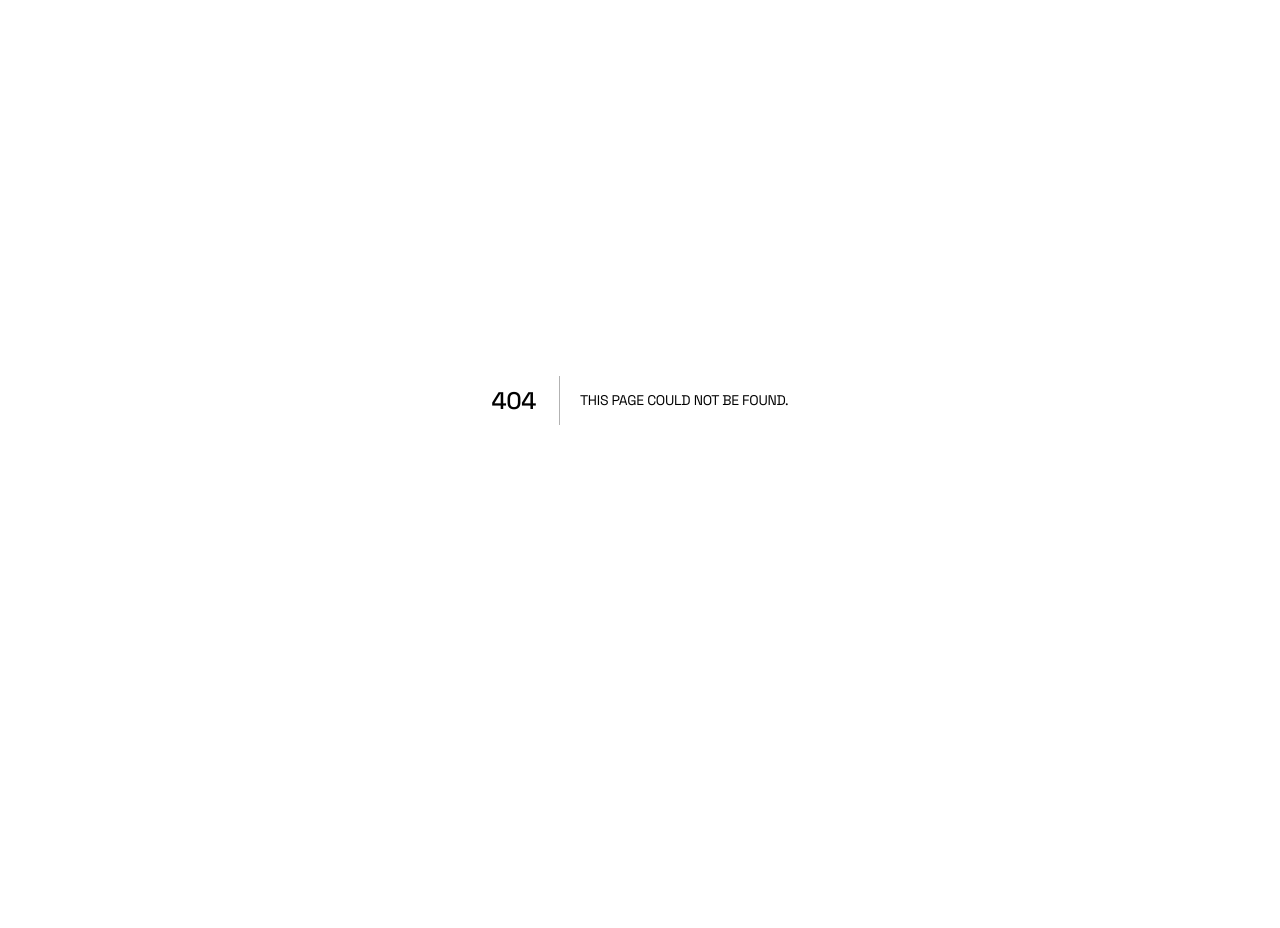
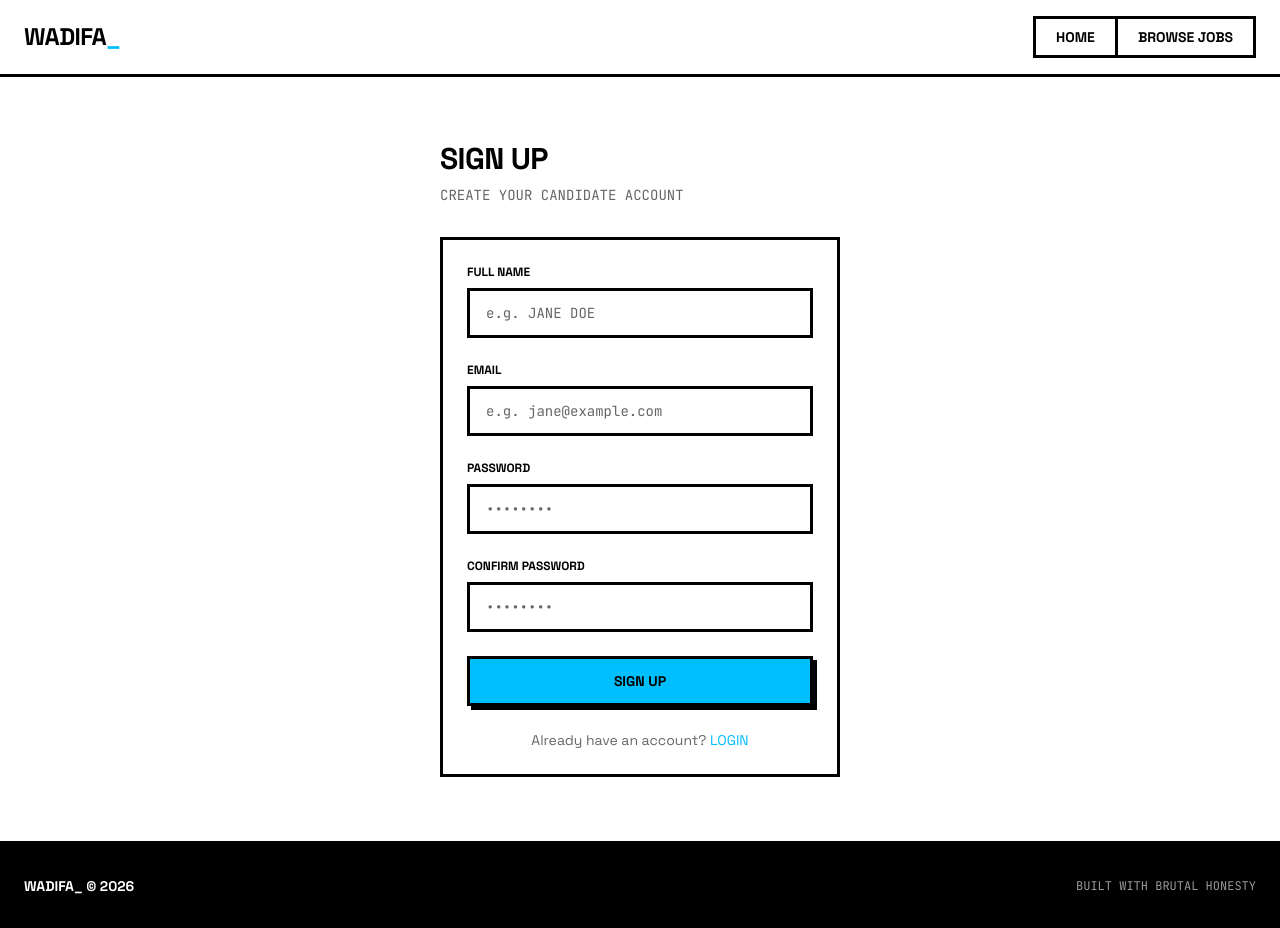
Before and after one commit to vannbo-93/job-board, a Next.js app: page /signup in a window 1280 px wide. Before the commit this address had no page. Before the commit the page ends 800 px from the top, so only its background shows below. Built offline with nearby package versions, Linux system fonts and the light colour scheme.

Commit message:
feat: add candidate signup with hashed passwords

```diff
--- /dev/null
+++ b/app/(app)/signup/page.tsx
@@ -0,0 +1,17 @@
+/** @format */
+
+import SignupForm from "@/components/auth/SignupForm";
+
+function SignupPage() {
+  return (
+    <div className="max-w-md mx-auto py-16 px-6">
+      <h1 className="text-3xl mb-2">SIGN UP</h1>
+      <p className="font-mono text-sm text-muted-foreground mb-8">
+        CREATE YOUR CANDIDATE ACCOUNT
+      </p>
+      <SignupForm />
+    </div>
+  );
+}
+
+export default SignupPage;
--- /dev/null
+++ b/app/actions/auth/auth.action.ts
@@ -0,0 +1,45 @@
+/** @format */
+
+"use server";
+
+import { redirect } from "next/navigation";
+import { signup } from "@/services/auth/auth.service";
+
+export type SignupState =
+  | {
+      errors?: Record<string, string[] | undefined>;
+      values?: { name: string; email: string };
+    }
+  | undefined;
+
+export async function handleSignup(
+  _prevState: SignupState,
+  formData: FormData,
+): Promise<SignupState> {
+  const input = {
+    name: String(formData.get("name") ?? ""),
+    email: String(formData.get("email") ?? ""),
+    password: String(formData.get("password") ?? ""),
+    confirmPassword: String(formData.get("confirmPassword") ?? ""),
+  };
+
+  // Never send passwords back to the browser
+  const values = { name: input.name, email: input.email };
+
+  let result;
+  try {
+    result = await signup(input);
+  } catch (error) {
+    console.error("handleSignup failed:", error);
+    return {
+      errors: { form: ["Something went wrong. Please try again."] },
+      values,
+    };
+  }
+
+  if (!result.success) {
+    return { errors: result.errors, values };
+  }
+
+  redirect("/login?registered=1");
+}
--- /dev/null
+++ b/components/auth/SignupForm.tsx
@@ -0,0 +1,89 @@
+/** @format */
+
+"use client";
+
+import { useActionState } from "react";
+import Link from "next/link";
+import { Input } from "@/components/ui/input";
+import { Button } from "@/components/ui/button";
+import { handleSignup, type SignupState } from "@/app/actions/auth/auth.action";
+
+function SignupForm() {
+  const [state, formAction, isPending] = useActionState<SignupState, FormData>(
+    handleSignup,
+    undefined,
+  );
+
+  const v = state?.values;
+  const e = state?.errors;
+
+  return (
+    <form
+      key={JSON.stringify(v ?? {})}
+      action={formAction}
+      className="mt-8 brutal-border p-6 space-y-6">
+      <Input
+        label="FULL NAME"
+        name="name"
+        placeholder="e.g. JANE DOE"
+        autoComplete="name"
+        required
+        defaultValue={v?.name}
+        error={e?.name?.[0]}
+      />
+
+      <Input
+        label="EMAIL"
+        name="email"
+        type="email"
+        placeholder="e.g. jane@example.com"
+        autoComplete="email"
+        required
+        defaultValue={v?.email}
+        error={e?.email?.[0]}
+      />
+
+      <Input
+        label="PASSWORD"
+        name="password"
+        type="password"
+        placeholder="••••••••"
+        autoComplete="new-password"
+        required
+        minLength={8}
+        error={e?.password?.[0]}
+      />
+
+      <Input
+        label="CONFIRM PASSWORD"
+        name="confirmPassword"
+        type="password"
+        placeholder="••••••••"
+        autoComplete="new-password"
+        required
+        error={e?.confirmPassword?.[0]}
+      />
+
+      {e?.form && (
+        <p className="font-mono text-sm text-destructive">{e.form[0]}</p>
+      )}
+
+      <Button
+        type="submit"
+        variant="accent"
+        className="w-full"
+        disabled={isPending}>
+        {isPending ? "CREATING ACCOUNT..." : "SIGN UP"}
+      </Button>
+
+      <p className="text-center text-sm text-muted-foreground">
+        Already have an account?{" "}
+        <Link href="/login" className="text-accent hover:underline">
+          LOGIN
+        </Link>
+      </p>
+    </form>
+  );
+}
+
+export default SignupForm;
--- a/package.json
+++ b/package.json
@@ -11,6 +11,7 @@
   "dependencies": {
     "@base-ui/react": "^1.9.0",
     "@radix-ui/react-slot": "^1.5.0",
+    "bcryptjs": "^3.0.3",
     "class-variance-authority": "^0.7.1",
     "cn": "^0.5.0",
     "lucide-react": "^1.60.0",
--- /dev/null
+++ b/services/auth/auth.service.ts
@@ -0,0 +1,39 @@
+import bcrypt from "bcryptjs";
+import { z } from "zod";
+import type { ServiceResult, User } from "@/types";
+import { findUserByEmail, saveNewUser } from "@/repositories/users.repository";
+import { signupSchema } from "./auth.validation";
+
+const EMAIL_TAKEN = { email: ["This email is already registered"] };
+
+export async function signup(input: unknown): Promise<ServiceResult<User>> {
+  const validated = signupSchema.safeParse(input);
+  if (!validated.success) {
+    return { success: false, errors: z.flattenError(validated.error).fieldErrors };
+  }
+
+  // Pick only what we need; confirmPassword and anything extra are dropped here
+  const { name, email, password } = validated.data;
+
+  if (await findUserByEmail(email)) {
+    return { success: false, errors: EMAIL_TAKEN };
+  }
+
+  const passwordHash = await bcrypt.hash(password, 12);
+
+  try {
+    const user = await saveNewUser({
+      name,
+      email,
+      passwordHash,
+      role: "CANDIDATE", // set here, never taken from the form
+    });
+    return { success: true, data: user };
+  } catch (error) {
+    // E11000 = duplicate key: two sign-ups with the same email at the same moment
+    if (typeof error === "object" && error && "code" in error && error.code === 11000) {
+      return { success: false, errors: EMAIL_TAKEN };
+    }
+    throw error;
+  }
+}
--- /dev/null
+++ b/services/auth/auth.validation.ts
@@ -0,0 +1,28 @@
+/** @format */
+
+import { z } from "zod";
+
+export const signupSchema = z
+  .object({
+    name: z
+      .string()
+      .trim()
+      .min(2, "Name must be at least 2 characters")
+      .max(80),
+    email: z
+      .string()
+      .trim()
+      .toLowerCase()
+      .pipe(z.email("Invalid email address")),
+    password: z
+      .string()
+      .min(8, "Password must be at least 8 characters")
+      .max(72, "Password must be at most 72 characters"),
+    confirmPassword: z.string().min(1, "Confirm your password"),
+  })
+  .refine((data) => data.password === data.confirmPassword, {
+    message: "Passwords do not match",
+    path: ["confirmPassword"],
+  });
+
+export type SignupInput = z.infer<typeof signupSchema>;
```
Also changed, not shown: 1 other file (tests, documents, lock files or other folders).
